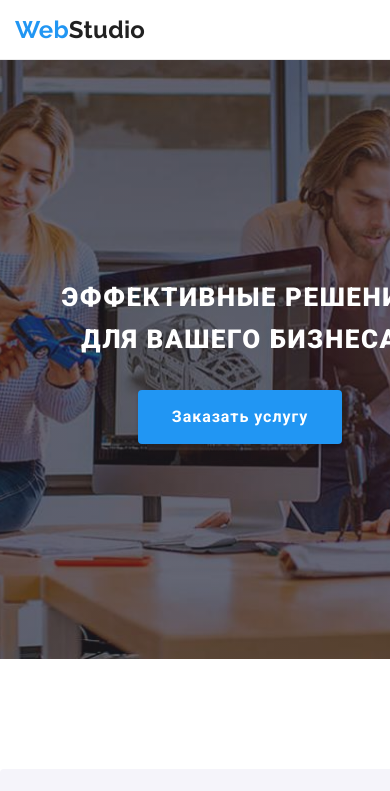
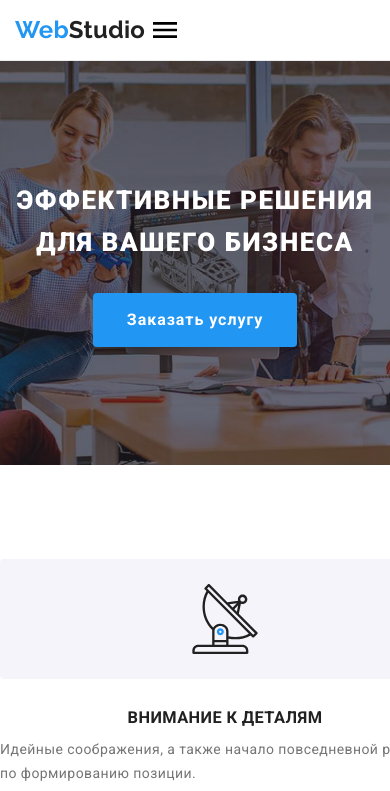
Before and after one commit to salampego/goit-markup-hw-08, a plain HTML site: page index.html in a window 390 px wide. Shown: the top 791 px of the page. Drawn offline with nearby package versions, Linux system fonts and the light colour scheme.

Commit message:
update code

```diff
--- a/index.html
+++ b/index.html
@@ -126,7 +126,7 @@
     <main>
       <!-- section #1 -->
       <section class="hero">
-        <div class="container">
+        <div class="hero-container">
           <h1 class="hero-heading">Эффективные решения для вашего бизнеса</h1>
           <button type="button" class="button" data-modal-open>
             Заказать услугу
--- a/sass/components/_container.scss
+++ b/sass/components/_container.scss
@@ -7,13 +7,6 @@
 }
 @media screen and (max-width: 767px) {
   .container {
-    position: relative;
-    width: 480px;
-    padding-left: 15px;
-    padding-right: 15px;
-    padding-bottom: 15px;
-    padding-top: 16px;
-    margin-right: auto;
-    margin-left: auto;
+    max-width: 480px;
   }
 }
--- a/sass/components/_logo.scss
+++ b/sass/components/_logo.scss
@@ -6,6 +6,7 @@
   font-size: 26px;
   line-height: 1.19;
   color: var(--logo-basic);
+  padding: 16px 0;
 }
 .header__logo .header-logo__item {
   color: var(--logo-header);
--- a/sass/layout/_header.scss
+++ b/sass/layout/_header.scss
@@ -118,7 +118,6 @@
   margin-right: 10px;
 }
 .header__burger-btn {
-  position: absolute;
   right: 15px;
   top: 10px;
   background-color: transparent;
@@ -127,6 +126,7 @@
   width: 40px;
   height: 40px;
   padding: 0;
+  margin-left: 0;
 }
 .header__icon-burger {
   width: 40px;
@@ -246,9 +246,6 @@
 }
 
 @media screen and (max-width: 767px) {
-  .header__container {
-    justify-content: space-between;
-  }
   .header-nav__list {
     display: none;
   }
--- a/sass/layout/_hero.scss
+++ b/sass/layout/_hero.scss
@@ -1,20 +1,14 @@
 .hero {
-  background-image: linear-gradient(
-      rgba(47, 48, 58, 0.4),
-      rgba(47, 48, 58, 0.4)
-    ),
-    url(../images/hero-background.jpg);
   background-size: cover;
   background-repeat: no-repeat;
   background-position: center;
-  max-width: 1600px;
-  padding: 200px 0;
   text-align: center;
   background-color: var(--background-hero);
   letter-spacing: 0.06em;
   margin: 0 auto;
   width: 100%;
 }
+
 .hero-heading {
   margin-top: 0;
   margin-left: auto;
@@ -40,15 +34,29 @@
     font-size: 26px;
     line-height: 1.62;
   }
-}
-@media not all,
-  (-webkit-min-device-pixel-ratio: 2),
-  (min-resolution: 192dpi),
-  (min-resolution: 2dppx) {
-  .hero {
-    background-image: url(/images/hero-phone.jpg);
-    margin: 0 auto;
-    height: 400px;
-    padding: 118px 0;
+  .hero-container {
+    max-width: 480px;
+    padding-top: 118px;
+    padding-bottom: 118px;
   }
 }
+@media all,
+  screen and (min-width: 1200px) and (min-resolution: 192dpi),
+  screen and (min-width: 1200px) and (min-resolution: 2dppx) {
+  .hero {
+    background-image: linear-gradient(
+        rgba(47, 48, 58, 0.4),
+        rgba(47, 48, 58, 0.4)
+      ),
+      url(/images/hero-background.jpg);
+  }
+}
+@media not all, (min-resolution: 192dpi), (min-resolution: 2dppx) {
+  .hero {
+    background-image: linear-gradient(
+        rgba(47, 48, 58, 0.4),
+        rgba(47, 48, 58, 0.4)
+      ),
+      url(/images/hero-phone.jpg);
+  }
+}
```
Also changed, not shown: css/main.css, css/main.min.css, 2 other files.
